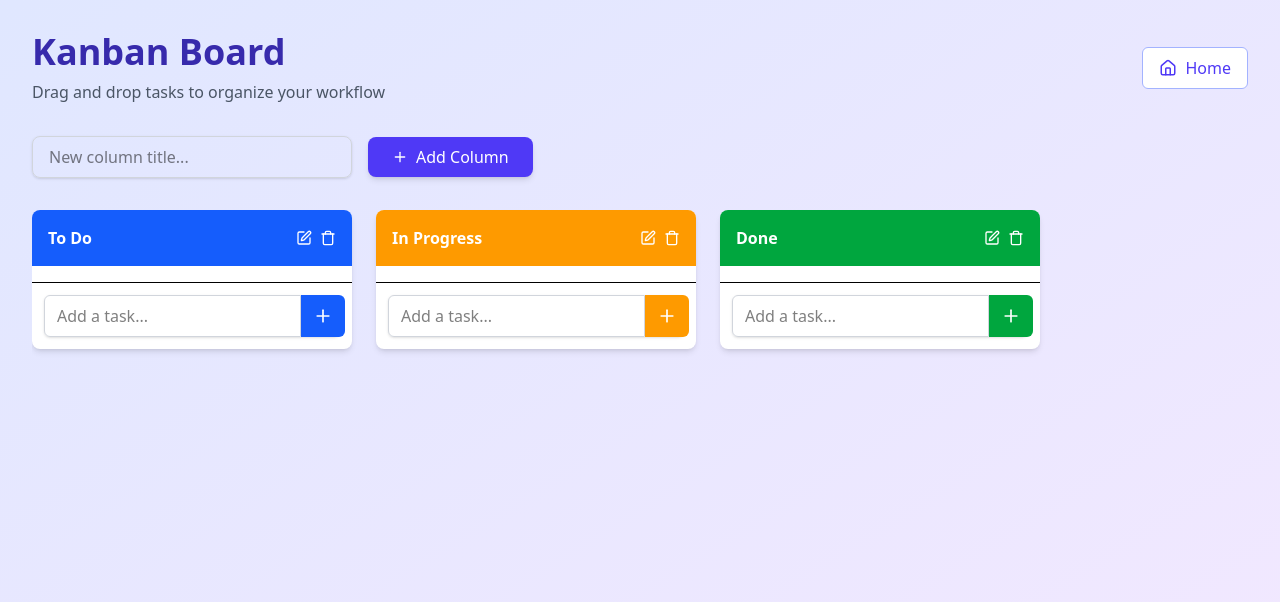
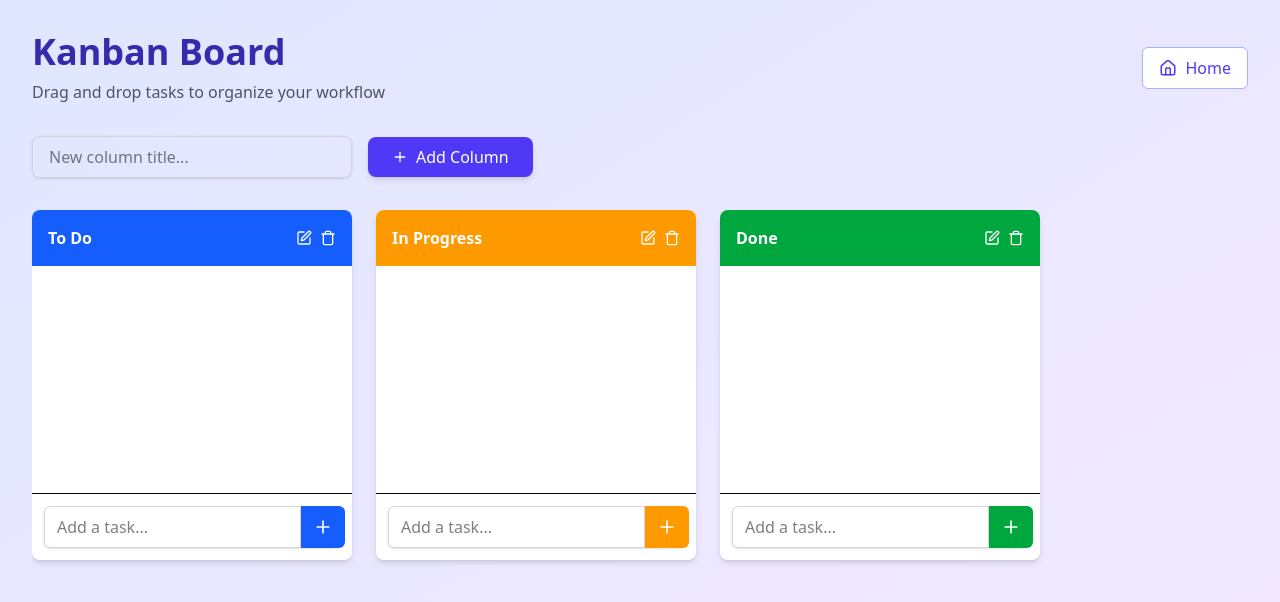
Before and after one commit to Hazko-stack/-kanban, a Next.js app: page /kanban in a window 1280 px wide. Shown: the top 602 px of the page. Built offline with nearby package versions, Linux system fonts and the light colour scheme.

Commit message:
ganti desain

```diff
--- a/app/kanban/page.tsx
+++ b/app/kanban/page.tsx
@@ -343,6 +343,7 @@ export default function KanbanPage() {
                 {...provided.droppableProps}
                 ref={provided.innerRef}
                 className="flex flex-col md:flex-row flex-wrap md:flex-nowrap gap-6 overflow-x-auto pb-4"
+                style={{ minHeight: '350px' }}
               >
                 {state.columnOrder.map((columnId, index) => {
                   const column = state.columns[columnId];
@@ -354,7 +355,8 @@ export default function KanbanPage() {
                         <div
                           ref={provided.innerRef}
                           {...provided.draggableProps}
-                          className="bg-white rounded-lg shadow-md w-full md:w-80 flex-shrink-0 flex flex-col max-h-screen"
+                          className="bg-white rounded-lg shadow-md w-full md:w-80 flex-shrink-0 flex flex-col h-96"
+                          style={{ height: '350px' }}
                         >
                           {/* Column Header */}
                           <div
@@ -399,9 +401,10 @@ export default function KanbanPage() {
                               <div
                                 ref={provided.innerRef}
                                 {...provided.droppableProps}
-                                className={`p-2 flex-grow overflow-y-auto ${
+                                className={`p-2 overflow-y-auto ${
                                   snapshot.isDraggingOver ? 'bg-blue-50' : ''
                                 }`}
+                                style={{ height: 'calc(100% - 110px)' }}
                               >
                                 {tasks.map((task, index) => (
                                   <Draggable key={task.id} draggableId={task.id} index={index}>
@@ -459,7 +462,7 @@ export default function KanbanPage() {
                           </Droppable>
 
                           {/* Add task form */}
-                          <div className="p-3 border-t">
+                          <div className="p-3 border-t mt-auto">
                             <div className="flex rounded-md shadow-sm">
                               <input
                                 type="text"
--- a/app/page.tsx
+++ b/app/page.tsx
@@ -30,7 +30,7 @@ export default function HomePage() {
                 Organize Your Work with Ease
               </h2>
               <p className="text-lg text-gray-700 mb-8">
-              かおり kanban helps you manage your projects efficiently with a simple drag-and-drop Kanban board. Create tasks, organize workflows, and boost your productivity.
+              かおり (Kaori) kanban helps you manage your projects efficiently with a simple drag-and-drop Kanban board. Create tasks, organize workflows, and boost your productivity.
               </p>
               <div className="space-y-4">
                 <div className="flex items-start">
```
